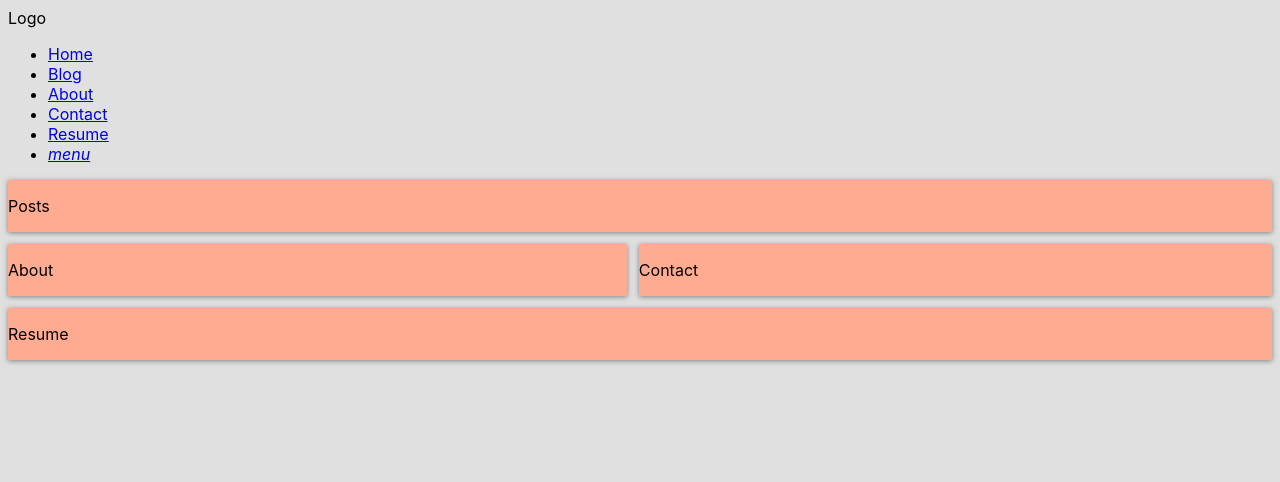
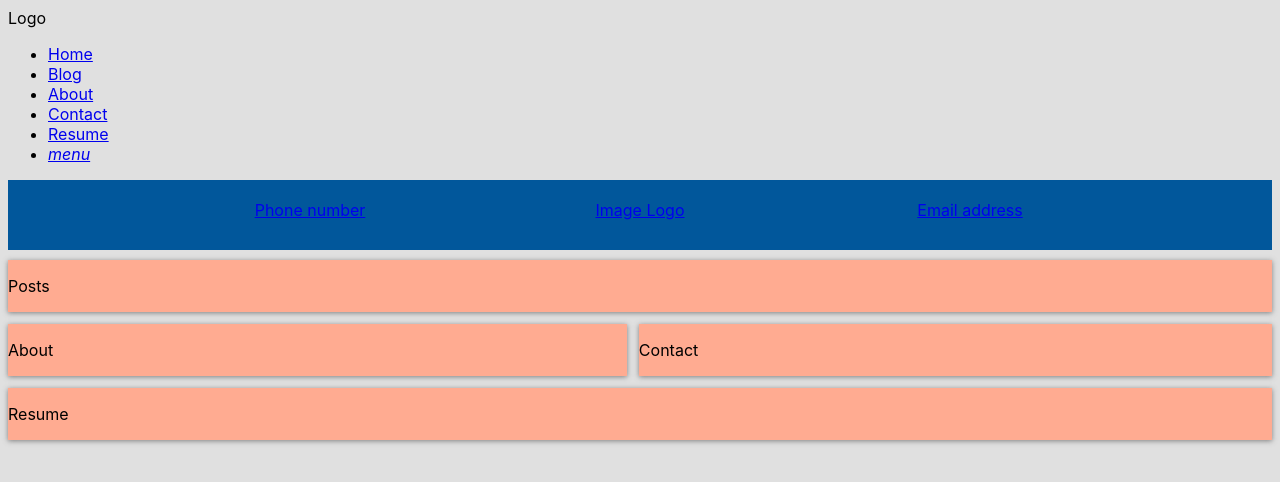
Before and after one commit to ajbosley/first-react-app, a React (Create React App) app in the folder json-resume/: page / in a window 1280 px wide. Shown: the top 482 px of the page. Built offline with nearby package versions, Linux system fonts and the light colour scheme.

Commit message:
Created new components and css styles

```diff
--- a/json-resume/src/components/App.js
+++ b/json-resume/src/components/App.js
@@ -1,13 +1,17 @@
 import React, { Component } from 'react';
 import '../styles/App.css';
 import Navbar from './Navbar';
+import Topbar from './Topbar';
 import Gridcontainer from './Gridcontainer';
+import Sidenav from './Sidenav';
 
 class App extends Component {
   render() {
     return (
       <div className="App">
+          <Sidenav />
           <Navbar/>
+          <Topbar />
           <div className="main">
           <Gridcontainer/>
           </div>
--- /dev/null
+++ b/json-resume/src/components/Sidenav.js
@@ -0,0 +1,39 @@
+import React, { Component } from 'react'
+import '../styles/Sidenav.css';
+
+class Sidenav extends Component {
+    close(){
+        document.querySelector('.sideNavContainer').style.width = '0px';
+        document.querySelector('.sideNav').style.width = '0px';
+    }
+
+  render() {
+    return (
+        <div className="sideNavContainer" onClick={this.close.bind(this)}>
+            <div className="sideNav">
+                <div className="closeButton" onClick={this.close.bind(this)}>
+                    <i className="fa fa-times"></i>
+                </div>
+                <div className="sideNavItems">
+                    <ul>
+                            <a href="#home"><li><span>Home</span></li></a>
+                            <a href="#gallery"><li><span>Gallery</span></li></a>
+
+                            <a href="#blog"><li><span>Blog</span></li></a>
+
+                            <a href="#github"><li><span>GitHub</span><span className="smallText"> - Guideish</span></li></a>
+
+                            <a href="#resume"><li><span>Resume / CV</span></li></a>
+                    </ul>
+                </div>
+                <div className="sideNavFooter">
+                Hello from the footer side
+                </div>
+            </div>
+        </div>
+
+    )
+  }
+}
+
+export default Sidenav;
--- /dev/null
+++ b/json-resume/src/components/Topbar.js
@@ -0,0 +1,15 @@
+import React, { Component } from 'react'
+import Topbaritems from './Topbaritems';
+import '../styles/Topbar.css';
+
+class Topbar extends Component {
+  render() {
+    return (
+      <div className="topBar">
+        <Topbaritems />
+      </div>
+    )
+  }
+}
+
+export default Topbar
--- /dev/null
+++ b/json-resume/src/components/Topbaritems.js
@@ -0,0 +1,26 @@
+import React, { Component } from 'react'
+import '../styles/Topbaritems.css'
+
+class Topbaritems extends Component {
+  render() {
+    return (
+      <div className="topBarItemsContainer">
+        <div className="topBarItems">
+          <ul>
+            <li>
+              <a href="#callme">Phone number</a>
+            </li>
+            <li>
+              <a href="#home">Image Logo</a>
+            </li>
+            <li>
+              <a href="#emailORmailto">Email address</a>
+            </li>
+          </ul>
+        </div>
+      </div>
+    )
+  }
+}
+
+export default Topbaritems;
--- /dev/null
+++ b/json-resume/src/styles/Navitems.css
@@ -0,0 +1,31 @@
+.navItems li {
+    display: inline-block;
+    width: 18%;
+    margin-left: 1%;
+    margin-right: 1%;
+    height: 50px;
+    font-size: 24px;
+}
+
+.fa {
+    font-size: 32px;
+    padding: 9px 0 9px 0;
+}
+
+div ul {
+    padding-left: 0;
+    text-align: center;
+    margin: 0;
+    height: 50px;
+}
+
+.navItemsContainer {
+    max-width: 600px;
+    margin: auto;
+}
+
+@media screen and (min-width:600px){
+    .navItems li:hover{
+        background-color: var(--bgrey);
+    }
+}
--- /dev/null
+++ b/json-resume/src/styles/Sidenav.css
@@ -0,0 +1,59 @@
+.sideNavContainer {
+    height: 100%;
+    background-color: var(--opaque);
+    width: 0;
+    top: 0;
+    right: 0;
+    z-index: 23;
+    overflow: hidden;
+    position: fixed;
+}
+
+.sideNav {
+    height: 100%;
+    background-color: var(--blue);
+    width: 0;
+    top: 0;
+    right: 0;
+    z-index: 23;
+    overflow: hidden;
+    position: fixed;
+    transition: 0.3s;
+}
+
+.closeButton {
+    width: 100%;
+    top: 0;
+    left: 0;
+    padding-left: 5%;
+    background-color: var(--bgrey);
+}
+
+.sideNavFooter {
+    position: fixed;
+    bottom: 90px;
+    width: 90%;
+    margin: auto;
+}
+
+.sideNavItems ul {
+    list-style: none;
+    text-align: left;
+    margin: 0;
+    padding: 0;
+    font-size: 24px;
+}
+
+.sideNavItems ul li {
+    padding-top: 10px;
+    padding-bottom: 10px;
+    padding-left: 5%;
+}
+
+.sideNavItems ul li:hover {
+    background-color: var(--bgrey);
+}
+
+.smallText {
+    font-size: 18px;
+}
--- /dev/null
+++ b/json-resume/src/styles/Topbar.css
@@ -0,0 +1,5 @@
+.topBar{
+    width:100%;
+    background-color: var(--blue);
+    height:70px;
+}
--- /dev/null
+++ b/json-resume/src/styles/Topbaritems.css
@@ -0,0 +1,20 @@
+.topBarItems ul li {
+    display: inline-block;
+    width: 33%;
+    height:100%;
+    padding-top:20px;
+}
+
+.topBarItems ul {
+    text-align: center;
+    margin:0;
+    padding:0;
+    height:70px;
+
+    color: var(--light-grey)
+}
+
+.topBarItemsContainer{
+    max-width: 1000px;
+    margin:auto;
+}
```
Also changed, not shown: json-resume/src/components/Navitems.js (added, +53 -0 lines).
